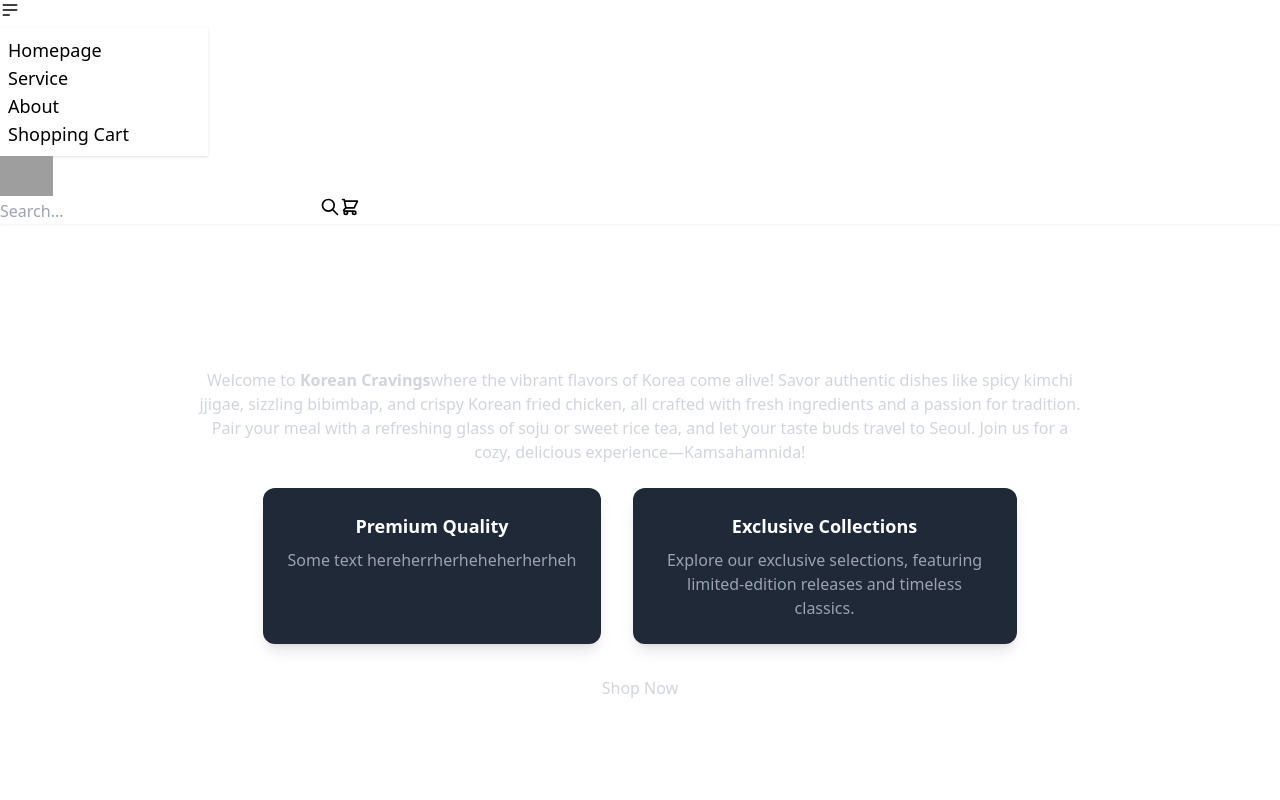
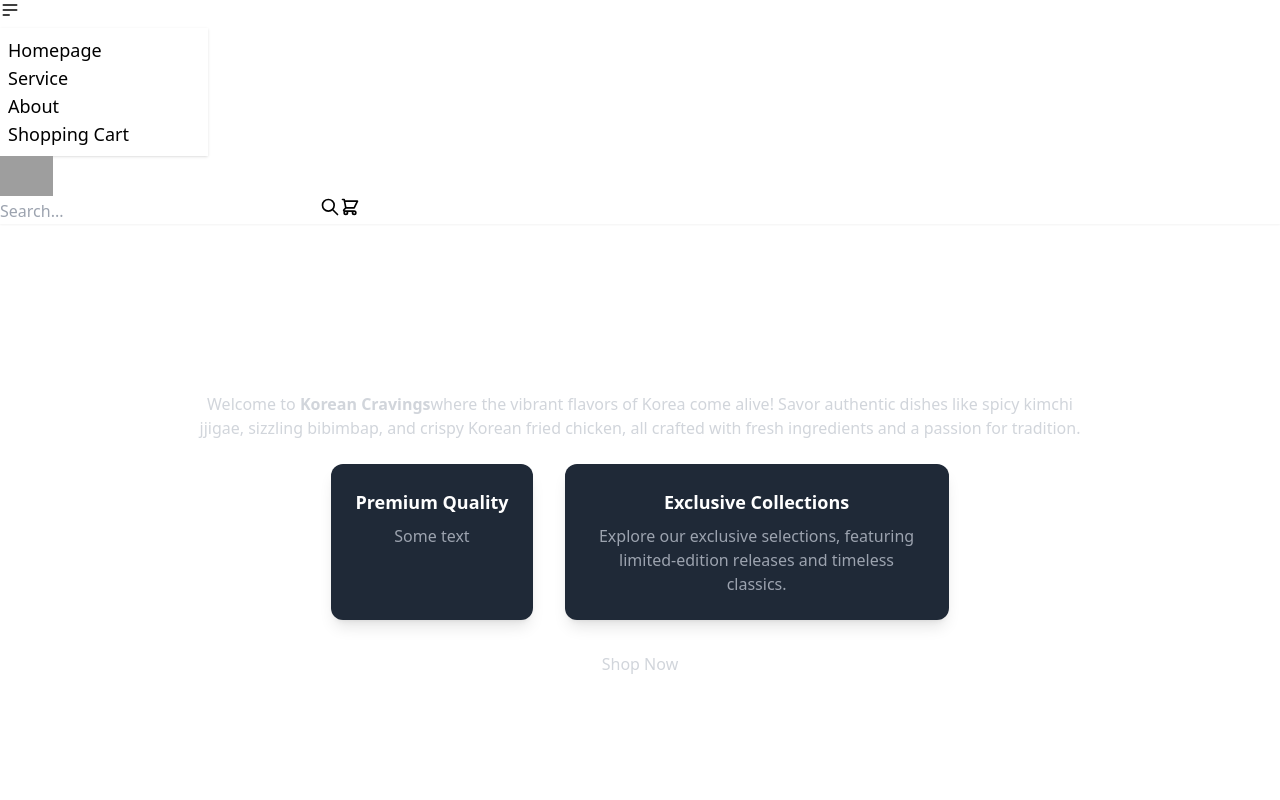
Before and after one commit to Nonamechick/Korean-Cravings, a React (Vite) app: page /about in a window 1280 px wide. Shown: the top 800 px of the page. Built offline with nearby package versions, Linux system fonts and the light colour scheme; grey boxes are pictures that could not be loaded.

Commit message:
about text removed

```diff
--- a/src/components/About.jsx
+++ b/src/components/About.jsx
@@ -7,15 +7,14 @@ const About = () => {
         <h1 className="text-3xl font-bold text-white mb-6">About <span className="text-primary">Korean Cravings</span></h1>
         <p className="text-base mb-4">
           Welcome to <span className="text-primary font-semibold">Korean Cravings</span>where the vibrant flavors of Korea come alive! Savor authentic dishes like spicy kimchi jjigae, sizzling bibimbap, and crispy
-          Korean fried chicken, all crafted with fresh ingredients and a passion for tradition. Pair your meal with a refreshing glass of soju or sweet rice tea, and let your taste buds travel to Seoul.
-          Join us for a cozy, delicious experience—Kamsahamnida!
+          Korean fried chicken, all crafted with fresh ingredients and a passion for tradition.
         </p>
 
         <div className="flex justify-center gap-8 mt-6">
           <div className="bg-gray-800 p-6 rounded-xl shadow-lg max-w-sm">
             <h2 className="text-lg font-semibold text-white mb-2">Premium Quality</h2>
             <p className="text-gray-400">
-              Some text hereherrherheheherherheh
+              Some text
             </p>
           </div>
 
```
